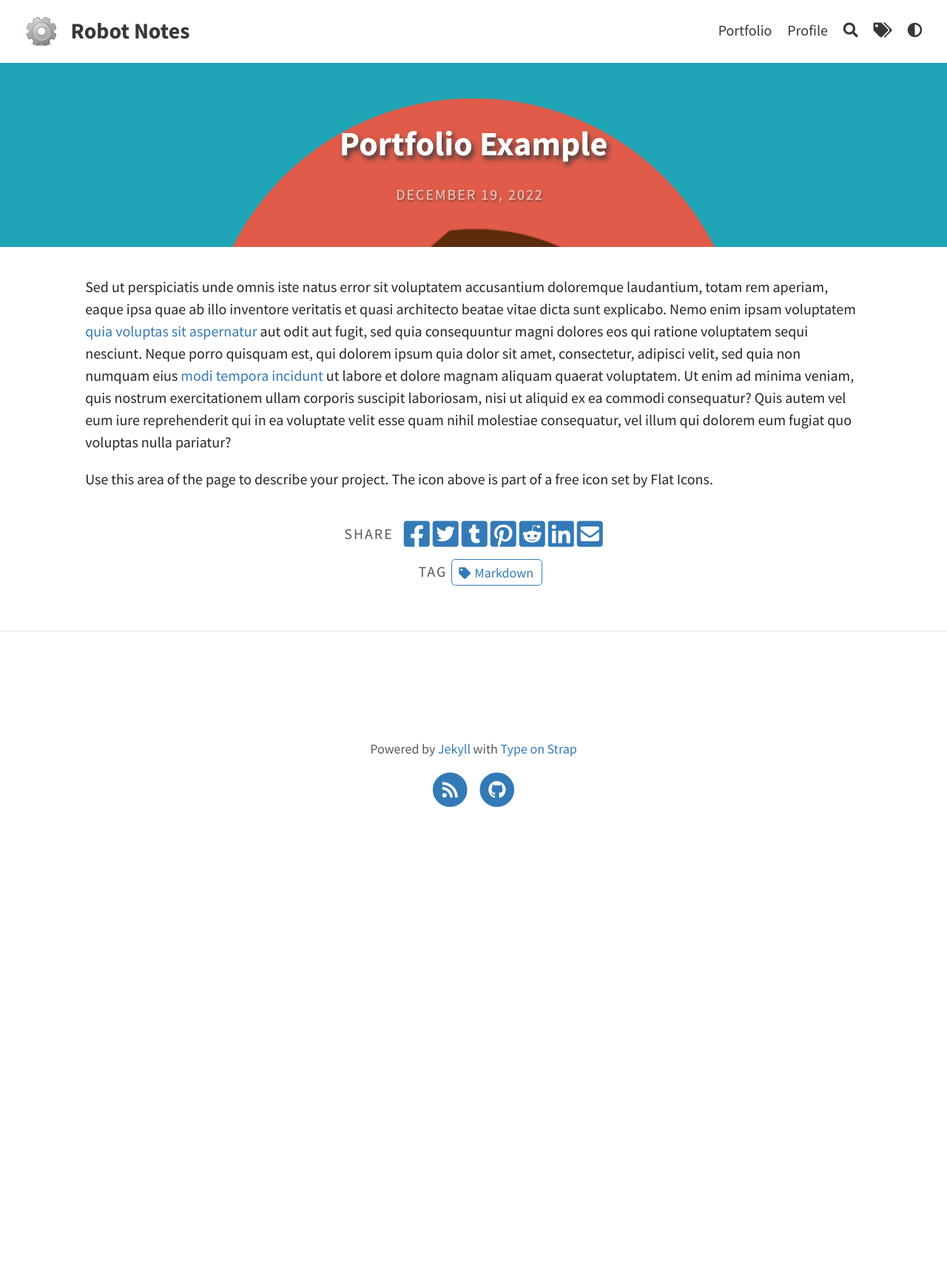
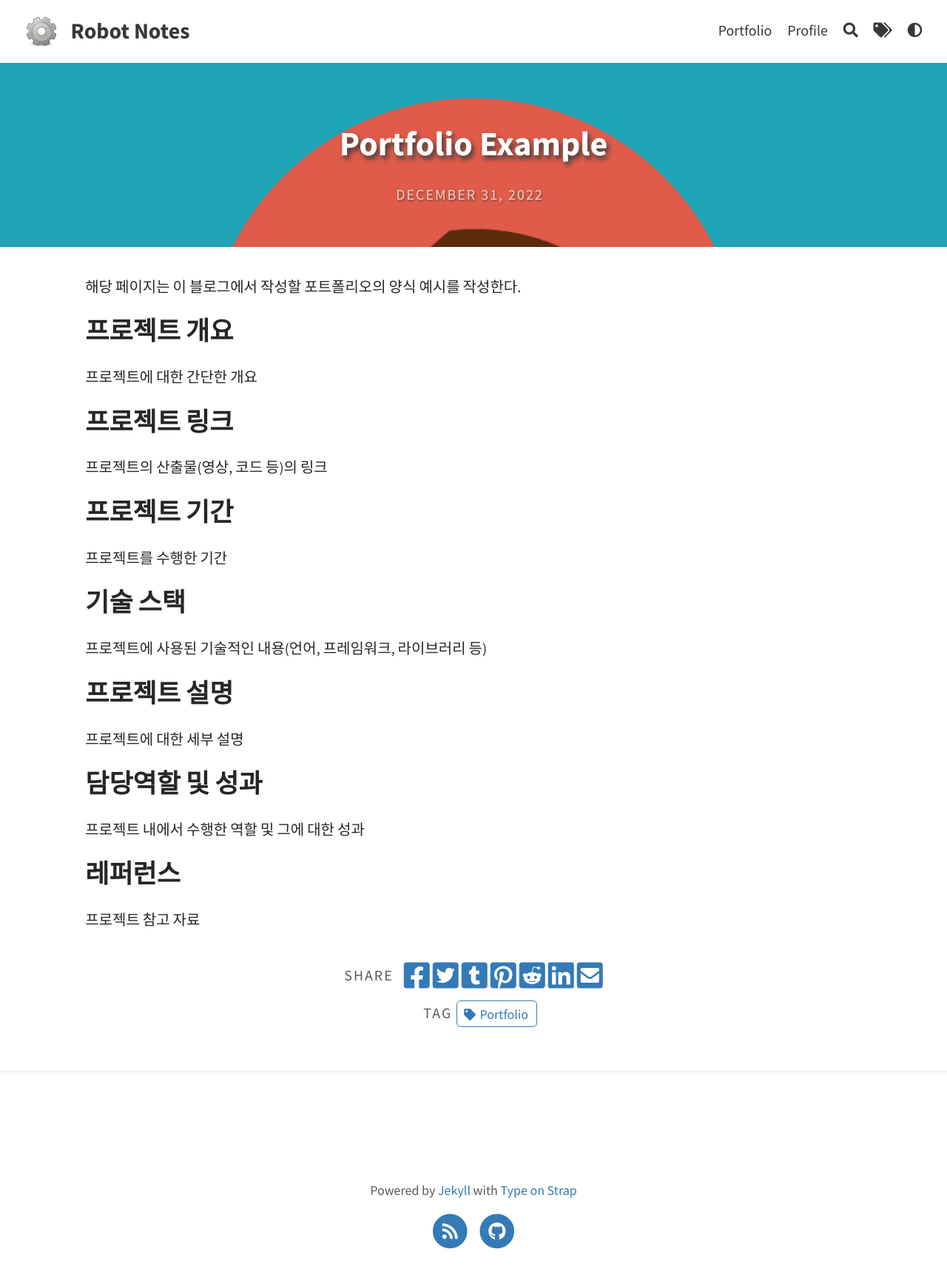
Before and after one commit to rootbKim/rootbKim.github.io, a Jekyll site: the page built from _portfolio/2022-12-19-portfolio-example.md, in a window 1280 px wide. Shown: the whole page at 74% size. Built offline with Jekyll 4.4.1, drawn with Linux system fonts in a browser that asks for light colours; nearby versions of some CDN libraries; some web fonts are replaced; library files that are not in the unit come from our copies; comment, search, counter and statistics services are not loaded; before the commit the page ends 1131 px from its top, so only the background shows below that.

```diff
--- a/_config.yml
+++ b/_config.yml
@@ -3,39 +3,39 @@ baseurl: ""
 url: "https://rootbkim.github.io"
 
 # THEME-SPECIFIC CONFIGURATION
-title: Robot Notes                                      # site's title
-description: "A website with blog posts and pages"      # used by search engines
-avatar: assets/img/gear.png                             # Empty for no avatar in navbar
-favicon: assets/gear.ico                                # Icon displayed in the tab
+title: Robot Notes # site's title
+description: "A website with blog posts and pages" # used by search engines
+avatar: assets/img/gear.png # Empty for no avatar in navbar
+favicon: assets/gear.ico # Icon displayed in the tab
 
 # Header and footer text
-header_text: Design and Create Robots & Robotic Systems  # Change Blog header text
+header_text: Design and Create Robots & Robotic Systems # Change Blog header text
 header_feature_image: assets/img/thumbnails/method.jpg
 header_feature_image_responsive: true
 footer_text: >
   Powered by <a href="https://jekyllrb.com/">Jekyll</a> with <a href="https://github.com/sylhare/Type-on-Strap">Type on Strap</a>
 
 # Blog
-excerpt: true                                           # Or "truncate" (first 250 characters), "false" to disable
+excerpt: true # Or "truncate" (first 250 characters), "false" to disable
 post_navigation: true
-color_image: /assets/img/lineart.png                    # A bit transparent for color posts.
+color_image: /assets/img/lineart.png # A bit transparent for color posts.
 
 # Features
 # More in the _data folder for share buttons, author and language
 # For layout customization, go to the "_sass > base" folder, and check "_variables.scss"
-katex: true                                             # Enable if using math markup
-mermaid: default                                        # Enable mermaid-js for diagrams, use theme: base, forest, dark, default, neutral
-google_analytics:                                       # Tracking ID, e.g. "UA-000000-01"
-cookie_consent: false                                   # To respect the usage of cookies
-color_theme: auto                                       # auto, dark or light
+katex: true # Enable if using math markup
+mermaid: default # Enable mermaid-js for diagrams, use theme: base, forest, dark, default, neutral
+google_analytics: # Tracking ID, e.g. "UA-000000-01"
+cookie_consent: false # To respect the usage of cookies
+color_theme: auto # auto, dark or light
 
 # Comments
 comments:
-  disqus_shortname:                                     # Your discus shortname for comments
-  cusdis_app_id:                                        # Your cusdis data-app-id
-  utterances:                                           # Enable by filling below information. For more info, go to https://utteranc.es
-    repo:                                               # your public comments repository (e.g. owner/repo)
-    issue-term:                                         # Issue term (e.g. "comment" consider issues with this word in the title as comments)
+  disqus_shortname: # Your discus shortname for comments
+  cusdis_app_id: # Your cusdis data-app-id
+  utterances: # Enable by filling below information. For more info, go to https://utteranc.es
+    repo: # your public comments repository (e.g. owner/repo)
+    issue-term: # Issue term (e.g. "comment" consider issues with this word in the title as comments)
 
 # PAGINATION
 paginate: 5
@@ -51,7 +51,14 @@ collections:
 sass:
   style: compressed
 plugins: [jekyll-paginate, jekyll-seo-tag, jekyll-feed]
-exclude: [".jekyll-cache", ".jekyll-metadata", ".idea", "vendor/*", "assets/node_modules/*"]
+exclude:
+  [
+    ".jekyll-cache",
+    ".jekyll-metadata",
+    ".idea",
+    "vendor/*",
+    "assets/node_modules/*",
+  ]
 
 # theme: type-on-strap                                  # if using the theme as a jekyll theme gem
-remote_theme: sylhare/Type-on-Strap                     # If using as a remote_theme in github
+remote_theme: sylhare/Type-on-Strap # If using as a remote_theme in github
--- a/_portfolio/2022-12-19-portfolio-example.md
+++ b/_portfolio/2022-12-19-portfolio-example.md
@@ -3,19 +3,36 @@ layout: post
 title: Portfolio Example
 feature-img: "assets/img/portfolio/cake.png"
 img: "assets/img/portfolio/cake.png"
-date: 19 December 2022
-tags: [Markdown]
+date: 31 December 2022
+tags: [Portfolio]
 ---
 
-Sed ut perspiciatis unde omnis iste natus error sit voluptatem accusantium doloremque laudantium,
-totam rem aperiam, eaque ipsa quae ab illo inventore veritatis et quasi architecto beatae vitae dicta sunt explicabo.
-Nemo enim ipsam voluptatem <a>quia voluptas sit aspernatur</a> aut odit aut fugit,
-sed quia consequuntur magni dolores eos qui ratione voluptatem sequi nesciunt.
-Neque porro quisquam est, qui dolorem ipsum quia dolor sit amet, consectetur, adipisci velit,
-sed quia non numquam eius <a>modi tempora incidunt</a> ut labore et dolore magnam aliquam quaerat voluptatem.
-Ut enim ad minima veniam, quis nostrum exercitationem ullam corporis suscipit laboriosam, nisi ut aliquid ex ea commodi consequatur?
-Quis autem vel eum iure reprehenderit qui in ea voluptate velit esse quam nihil molestiae consequatur,
-vel illum qui dolorem eum fugiat quo voluptas nulla pariatur?
+해당 페이지는 이 블로그에서 작성할 포트폴리오의 양식 예시를 작성한다.
 
-Use this area of the page to describe your project.
-The icon above is part of a free icon set by Flat Icons.
+## 프로젝트 개요
+
+프로젝트에 대한 간단한 개요
+
+## 프로젝트 링크
+
+프로젝트의 산출물(영상, 코드 등)의 링크
+
+## 프로젝트 기간
+
+프로젝트를 수행한 기간
+
+## 기술 스택
+
+프로젝트에 사용된 기술적인 내용(언어, 프레임워크, 라이브러리 등)
+
+## 프로젝트 설명
+
+프로젝트에 대한 세부 설명
+
+## 담당역할 및 성과
+
+프로젝트 내에서 수행한 역할 및 그에 대한 성과
+
+## 레퍼런스
+
+프로젝트 참고 자료
--- a/_sass/layouts/_blog.scss
+++ b/_sass/layouts/_blog.scss
@@ -60,9 +60,12 @@
       vertical-align: middle;
       border-radius: 10px;
       overflow: hidden;
+      display: flex;
+      justify-content: center;
+      align-items: center;
 
       @media (min-width: $break) {
-        height: 250px;
+        height: 200px;
       }
 
       //Smaller screen
--- a/_sass/layouts/_posts.scss
+++ b/_sass/layouts/_posts.scss
@@ -87,7 +87,6 @@ header {
 /* --- Feature image --- */
 .feature-image {
   padding: 0;
-
   .post-link {
     color: var(--header-text);
   }
@@ -100,7 +99,6 @@ header {
     color: var(--header-text);
     margin-bottom: 0;
     padding: $padding-large/2.5 $padding-large;
-
     .meta {
       color: var(--header-text);
       filter: opacity(0.7);
```
Also changed, not shown: _posts/2023-01-05-git.md (added, +70 -0 lines), _posts/2023-01-06-git-submodule.md (added, +126 -0 lines), _posts/2023-01-07-ros-costmap.md (added, +234 -0 lines), pages/profile.md (+14 -2 lines), assets/img/posts/230105_areas.png (added), assets/img/posts/230107_costmap_functions.png (added), assets/img/posts/algorithm.jpeg, assets/img/posts/linux.png (added), assets/img/posts/ros.png (added).
